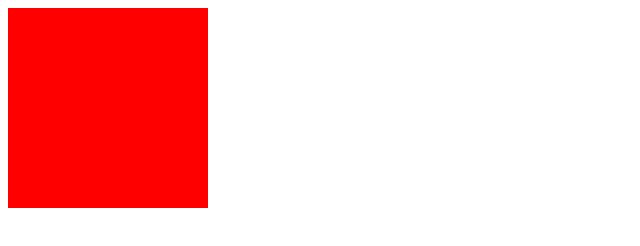
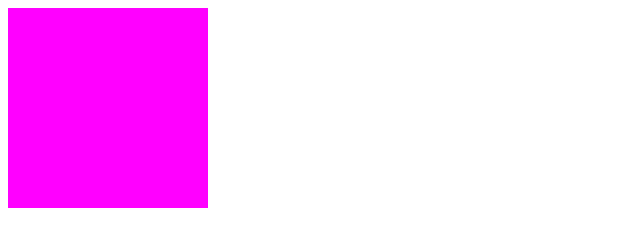
Before and after one commit to Monst3rHat4k/Project2, a plain HTML site: page index.html in a window 1280 px wide. Both pictures are taken after a click on the element 108 px from the left and 108 px from the top of the page. Shown: the whole page, without its empty margins (0-640 px from the left). Drawn offline with Linux system fonts and the light colour scheme.

Commit message:
refactor(css, js) added endless switch

```diff
--- a/script.js
+++ b/script.js
@@ -1,5 +1,6 @@
-const patrat =document.querySelector('.patrat')
+const patrat = document.querySelector('.patrat')
+
 
 patrat.addEventListener('click',(ev)=>{
-    patrat.style.backgroundColor = 'red'
+    patrat.classList.toggle('switch')
 })
--- a/style.css
+++ b/style.css
@@ -3,3 +3,9 @@
     height: 200px;
     background-color: rgb(185, 131, 51);
 }
+
+.switch{
+    width: 200px;
+    height: 200px;
+    background-color: fuchsia;
+}
```
